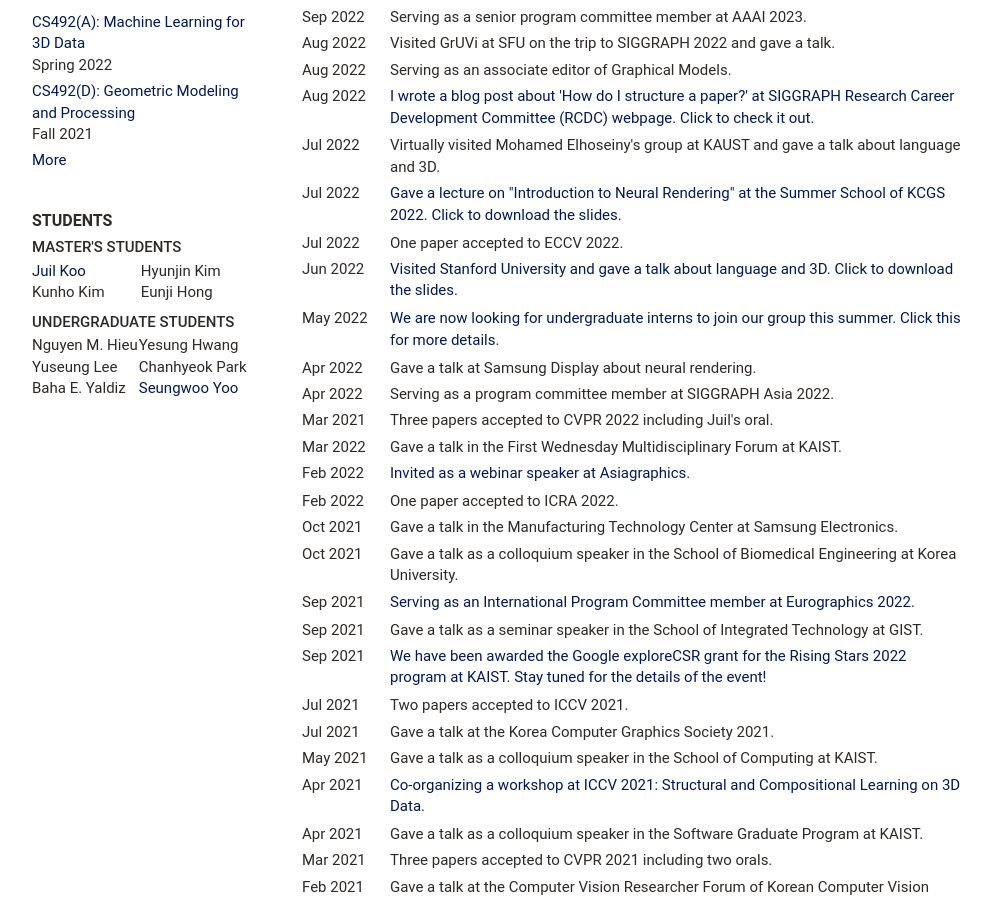
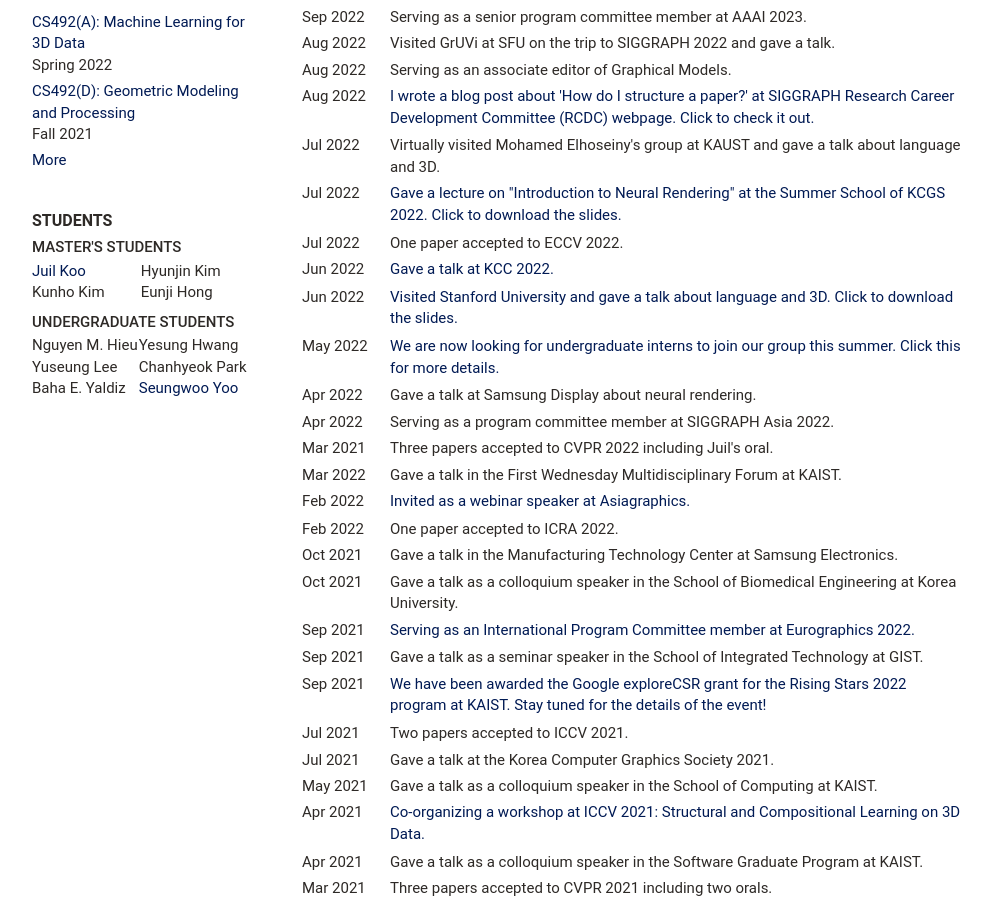
Before and after one commit to mhsung/mhsung.github.io, a Jekyll site: the page built from archive/news.html, in a window 1280 px wide and 900 px high, scrolled down 712 px. Shown: the whole window, without its empty margins (126-1117 px from the left). Built offline with Jekyll 4.4.1, drawn with Linux system fonts in a browser that asks for light colours; some web fonts are replaced.

Commit message:
Updated.

```diff
--- a/_data/news.yml
+++ b/_data/news.yml
@@ -28,6 +28,9 @@ news:
       link: https://kaistackr-my.sharepoint.com/:b:/g/personal/mhsung_kaist_ac_kr/EanhSZErRqJIksYJXhyow3YBNJPxGOikgjqIYf_zMdcrUQ?e=UMEDHV
     - title: "One paper accepted to ECCV 2022."
       time: Jul 2022
+    - title: "Gave a talk at KCC 2022."
+      time: Jun 2022
+      link: https://www.kiise.or.kr/conference/main/getContent.do?CC=KCC&CS=2022&PARENT_ID=011400&content_no=1618
     - title: "Visited Stanford University and gave a talk about language and 3D. Click to download the slides."
       time: Jun 2022
       link: https://kaistackr-my.sharepoint.com/:b:/g/personal/mhsung_kaist_ac_kr/EUzeNonwU6ZMnf5fKw7hFasBgXcKJv6uIq6XsXns0RsC9w?e=JCbs7p
```
